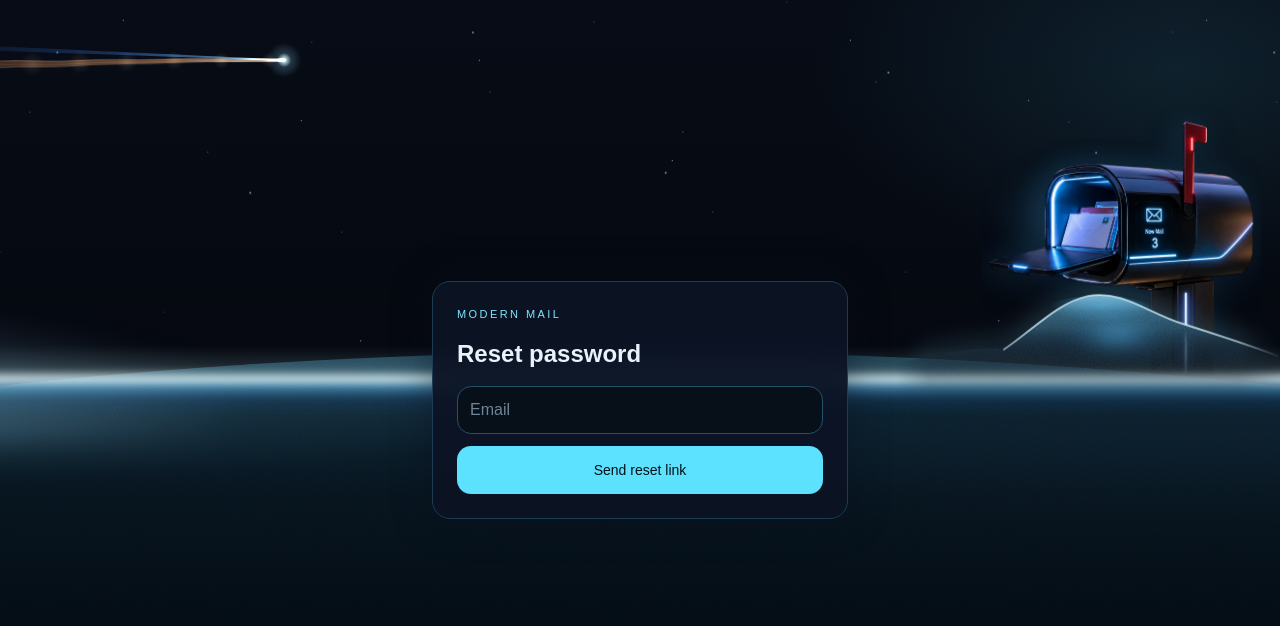
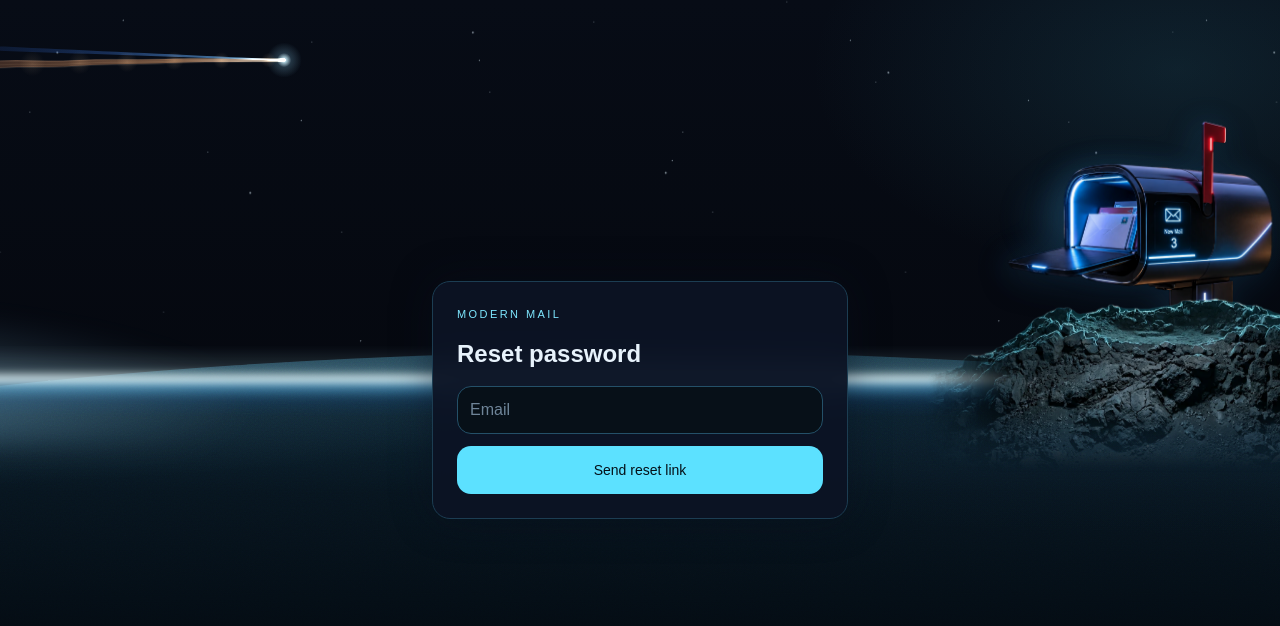
Before and after one commit to patrickboyd9-blip/test-next, a Next.js app: page /reset in a window 1280 px wide. Shown: the top 626 px of the page. Built offline with nearby package versions, Linux system fonts and the light colour scheme; a web font is replaced by a local one.

Commit message:
Seat the mailbox post in the photographed rock mound.
The CSS ridge is gone. The webp outcrop, with a png fallback, covers the bottom of the post and fades into the night side of the planet.

Co-authored-by: patrickboyd9-blip <patrickboyd9-blip@users.noreply.github.com>

```diff
--- a/app/globals.css
+++ b/app/globals.css
@@ -271,11 +271,12 @@
 
 .mm-postbox {
   position: absolute;
-  right: 1.5%;
+  right: 0;
   top: calc(44vh - 246px);
   width: 280px;
   height: 270px;
   pointer-events: none;
+  isolation: isolate;
   animation: mm-box-drift 16s ease-in-out infinite alternate;
 }
 
@@ -310,42 +311,33 @@
   object-fit: contain;
   object-position: center bottom;
   filter: drop-shadow(0 10px 16px rgba(4, 16, 28, 0.35)) drop-shadow(-6px 0 14px rgba(70, 180, 255, 0.16));
-  -webkit-mask-image: linear-gradient(180deg, #000 0%, #000 86%, rgba(0, 0, 0, 0.4) 94%, transparent 100%);
-  mask-image: linear-gradient(180deg, #000 0%, #000 86%, rgba(0, 0, 0, 0.4) 94%, transparent 100%);
 }
 
-.mm-outcrop {
+.mm-terrain {
   position: absolute;
   z-index: 2;
-  left: -30%;
-  right: -10%;
-  bottom: -8%;
-  height: 48%;
-  overflow: visible;
-  filter: drop-shadow(0 -8px 12px rgba(120, 200, 230, 0.22));
+  width: 176%;
+  height: 102%;
+  left: -28%;
+  bottom: -42%;
+  pointer-events: none;
   -webkit-mask-image:
-    linear-gradient(90deg, transparent 0%, #000 8%, #000 88%, transparent 100%),
-    linear-gradient(180deg, transparent 0%, #000 16%, #000 48%, transparent 100%);
+    linear-gradient(90deg, transparent 0%, #000 20%, #000 90%, transparent 100%),
+    linear-gradient(180deg, #000 0%, #000 70%, rgba(0, 0, 0, 0.4) 86%, transparent 100%);
   -webkit-mask-composite: source-in;
   mask-image:
-    linear-gradient(90deg, transparent 0%, #000 8%, #000 88%, transparent 100%),
-    linear-gradient(180deg, transparent 0%, #000 16%, #000 48%, transparent 100%);
+    linear-gradient(90deg, transparent 0%, #000 20%, #000 90%, transparent 100%),
+    linear-gradient(180deg, #000 0%, #000 70%, rgba(0, 0, 0, 0.4) 86%, transparent 100%);
   mask-composite: intersect;
 }
 
-.mm-post-spill {
-  position: absolute;
-  z-index: 3;
-  left: 28%;
-  bottom: 6%;
-  width: 42%;
-  height: 18%;
-  background: radial-gradient(ellipse at center, rgba(90, 196, 255, 0.55), rgba(40, 120, 180, 0.14) 48%, transparent 74%);
-  filter: blur(8px);
+.mm-terrain-photo {
+  object-fit: fill;
 }
 
 .mm-mailer {
   position: absolute;
+  z-index: 3;
   left: 16%;
   top: 41%;
   width: 18%;
@@ -400,7 +392,7 @@
   .mm-comet { top: 54vh; width: 62vw; }
   .mm-sky-arrival .mm-limb { top: 16rem; }
   .mm-comet-arrive, .mm-sky-arrival .mm-flash { top: 14.5rem; }
-  .mm-postbox { width: 148px; height: 138px; right: -28px; top: calc(64vh - 96px); }
+  .mm-postbox { width: 168px; height: 156px; right: -6px; top: calc(64vh - 108px); }
   .mm-postbox-start { width: 120px; height: 112px; right: -32px; top: calc(64vh - 92px); }
   .mm-postbox-arrive { top: calc(16rem - 118px); right: -12px; width: 156px; height: 146px; }
 }
--- a/components/cockpit/sky.tsx
+++ b/components/cockpit/sky.tsx
@@ -60,41 +60,6 @@ function Postbox({ scale }: { scale: "home" | "start" | "arrive" }) {
   const tone = scale === "arrive" ? "mm-postbox mm-postbox-arrive" : scale === "start" ? "mm-postbox mm-postbox-start" : "mm-postbox"
   return (
     <div className={tone} aria-hidden>
-      <svg className="mm-outcrop" viewBox="0 0 480 160" preserveAspectRatio="none" aria-hidden>
-        <defs>
-          <linearGradient id="mm-rock" x1="0" y1="0" x2="0" y2="1">
-            <stop offset="0" stopColor="#7eb4c8" />
-            <stop offset="0.16" stopColor="#2d5e78" />
-            <stop offset="0.42" stopColor="#143044" />
-            <stop offset="1" stopColor="#05090f" />
-          </linearGradient>
-          <radialGradient id="mm-rock-spill" cx="54%" cy="22%" r="42%">
-            <stop offset="0" stopColor="rgba(90,196,255,0.42)" />
-            <stop offset="1" stopColor="rgba(90,196,255,0)" />
-          </radialGradient>
-          <filter id="mm-rock-grain" x="0" y="0" width="100%" height="100%">
-            <feTurbulence type="fractalNoise" baseFrequency="0.8" numOctaves="2" result="noise" />
-            <feColorMatrix in="noise" type="matrix" values="0 0 0 0 0.45  0 0 0 0 0.6  0 0 0 0 0.7  0 0 0 0.35 0" result="grain" />
-          </filter>
-          <clipPath id="mm-rock-clip">
-            <path d="M0 118 C 48 110 92 96 132 102 C 168 78 198 44 236 36 C 278 28 312 58 352 70 C 396 84 440 98 480 112 L 480 160 L 0 160 Z" />
-          </clipPath>
-        </defs>
-        <ellipse cx="250" cy="148" rx="190" ry="16" fill="rgba(0,0,0,0.55)" />
-        <path
-          d="M0 118 C 48 110 92 96 132 102 C 168 78 198 44 236 36 C 278 28 312 58 352 70 C 396 84 440 98 480 112 L 480 160 L 0 160 Z"
-          fill="url(#mm-rock)"
-        />
-        <rect width="480" height="160" filter="url(#mm-rock-grain)" clipPath="url(#mm-rock-clip)" opacity="0.55" />
-        <path
-          d="M132 102 C 168 78 198 44 236 36 C 278 28 312 58 352 70 C 396 84 440 98 470 110"
-          fill="none"
-          stroke="rgba(214,246,255,0.72)"
-          strokeWidth="2.4"
-          strokeLinecap="round"
-        />
-        <ellipse cx="248" cy="62" rx="78" ry="26" fill="url(#mm-rock-spill)" />
-      </svg>
       <span className="mm-post-glow" />
       <Image
         src="/brand/mailbox/mailbox.webp"
@@ -103,7 +68,16 @@ function Postbox({ scale }: { scale: "home" | "start" | "arrive" }) {
         sizes={scale === "start" ? "(max-width: 640px) 120px, 210px" : "(max-width: 640px) 148px, 300px"}
         className="mm-post-photo"
       />
-      <span className="mm-post-spill" aria-hidden />
+      <picture className="mm-terrain">
+        <source srcSet="/brand/mailbox/terrain.webp" type="image/webp" />
+        <Image
+          src="/brand/mailbox/terrain.png"
+          alt=""
+          fill
+          sizes={scale === "start" ? "(max-width: 640px) 220px, 380px" : "(max-width: 640px) 280px, 500px"}
+          className="mm-terrain-photo"
+        />
+      </picture>
       <span className="mm-mailer" />
     </div>
   )
```
